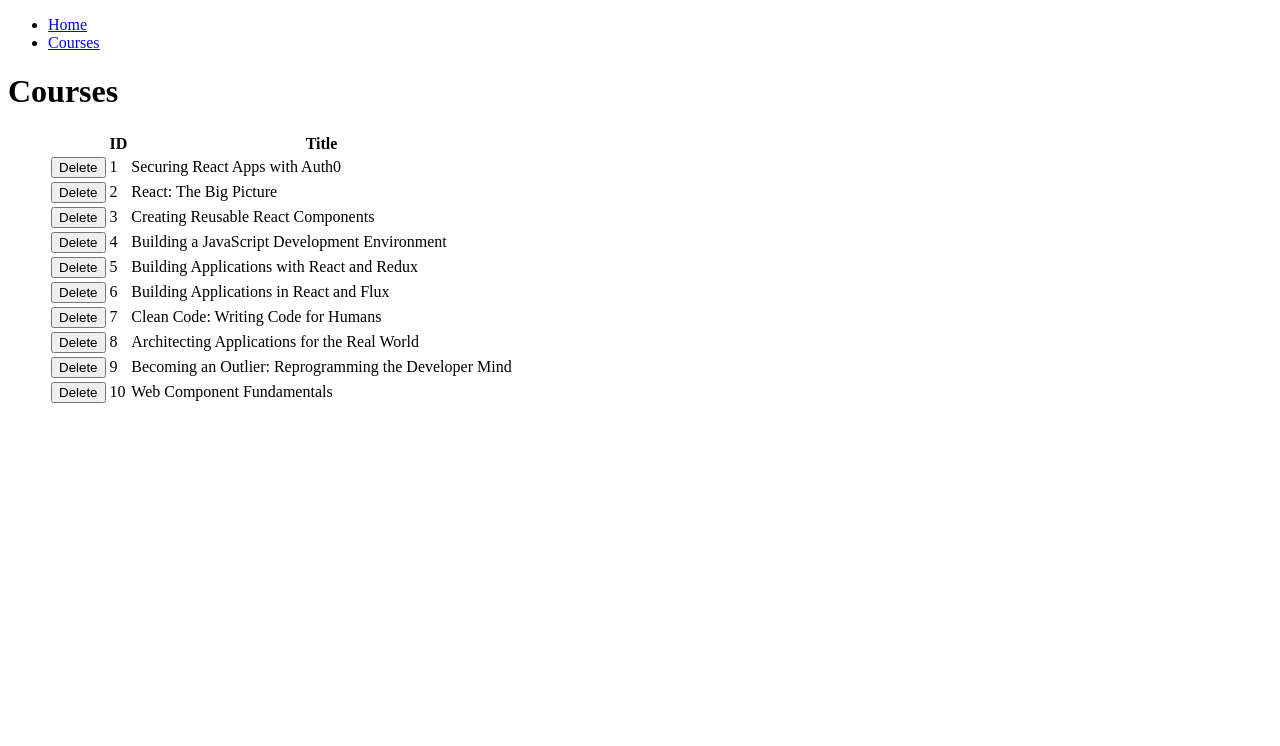
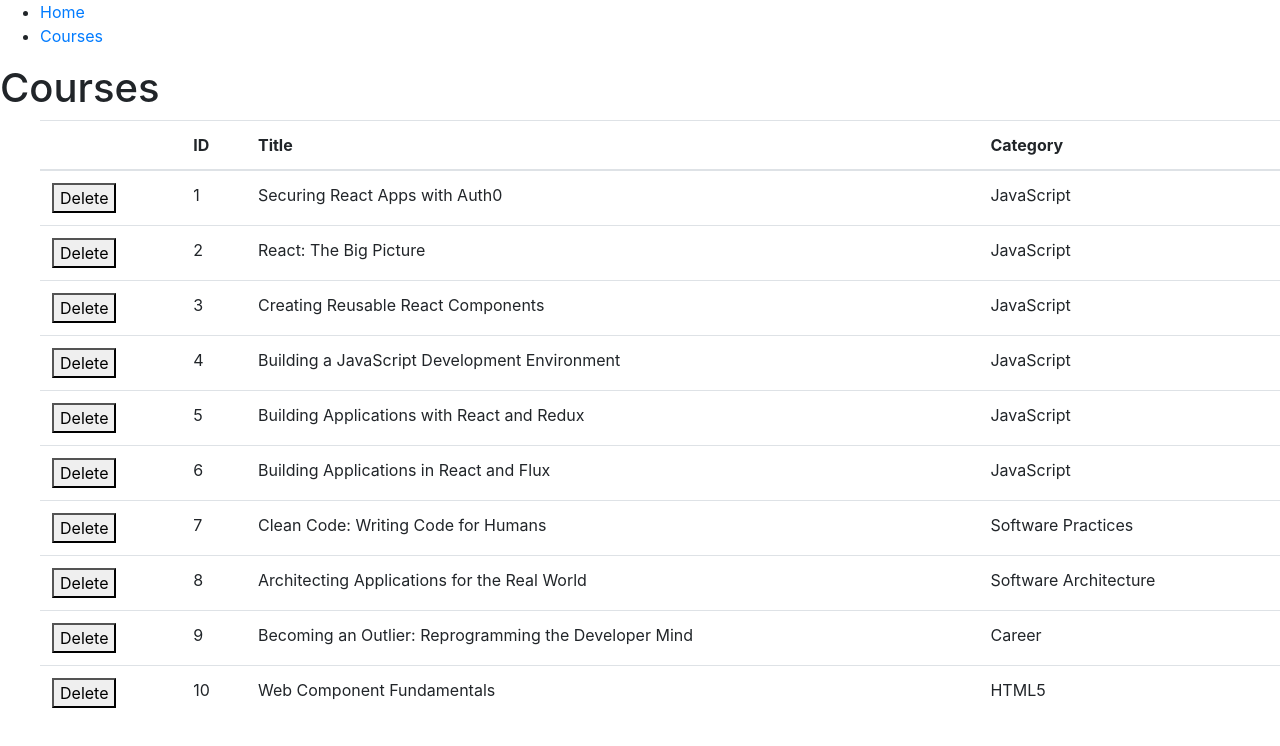
Before and after one commit to coryhouse/kiewit-react, a React (Create React App) app: page /courses in a window 1280 px wide. Shown: the top 746 px of the page. Built offline with nearby package versions, Linux system fonts and the light colour scheme; data requests are answered from the project's data file.

Commit message:
Style with Bootstrap

```diff
--- a/package.json
+++ b/package.json
@@ -3,6 +3,7 @@
   "version": "0.1.0",
   "private": true,
   "dependencies": {
+    "bootstrap": "^4.3.1",
     "json-server": "^0.15.0",
     "npm-run-all": "^4.1.5",
     "react": "^16.8.6",
--- a/src/Courses.js
+++ b/src/Courses.js
@@ -37,12 +37,13 @@ class Courses extends React.Component {
 
   renderTable() {
     return (
-      <table>
+      <table className="table">
         <thead>
           <tr>
             <th />
             <th>ID</th>
             <th>Title</th>
+            <th>Category</th>
           </tr>
         </thead>
         <tbody>
@@ -55,6 +56,7 @@ class Courses extends React.Component {
               </td>
               <td>{course.id}</td>
               <td>{course.title}</td>
+              <td>{course.category}</td>
             </tr>
           ))}
         </tbody>
--- a/src/index.js
+++ b/src/index.js
@@ -2,6 +2,7 @@ import React from "react";
 import ReactDOM from "react-dom";
 import { BrowserRouter as Router } from "react-router-dom";
 import App from "./App";
+import "bootstrap/dist/css/bootstrap.min.css";
 
 ReactDOM.render(
   <Router>
```
Also changed, not shown: 1 other file (tests, documents, lock files or other folders).
